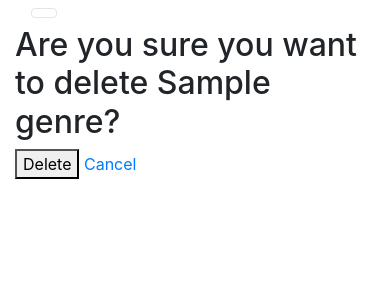
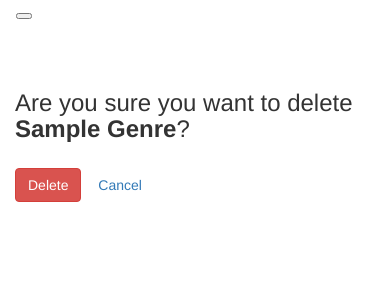
Before and after one commit to davidhousedev/Music-Catalog-Udacity, a Flask app: page /genre/delete/1/ in a window 390 px wide. Shown: the top 300 px of the page. Run offline with Flask 2, Linux system fonts and the light colour scheme; the visitor is signed in with stand-in values (Sample User, id 1); tables that the repository leaves empty hold one stand-in row (values such as "Sample post"); some libraries are stand-ins or nearby versions.

Commit message:
feat: Add Bootstrap responsive classes to genre delete view

```diff
--- a/templates/genre_delete.html
+++ b/templates/genre_delete.html
@@ -6,9 +6,17 @@
 {% endblock %}
 
 {% block content %}
-    <h2>Are you sure you want to delete {{genre.name}}?</h2>
     <form method="POST">
-        <button>Delete</button>
-        <a href="{{url_for('genre', genre=genre.name)}}">Cancel</a>
+        <div class="form-group row">
+            <div class="col-xs-12">
+                <h3>Are you sure you want to delete <strong class="text-capitalize">{{genre.name}}</strong>?</h3>
+            </div>
+        </div>
+        <div class="form-group row">
+            <div class="col-xs-12">
+                <button class="btn btn-danger">Delete</button>
+                <a class="btn btn-secondary" href="{{url_for('genre', genre=genre.url_name)}}">Cancel</a>
+            </div>
+        </div>
     </form>
 {% endblock %}
```
